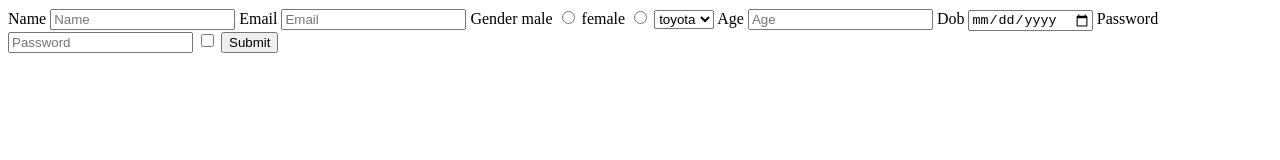
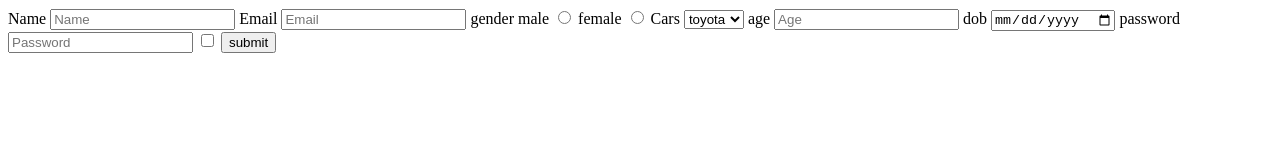
Before and after one commit to acciojob/signup-form-car-jain009, a website: page main.html in a window 1280 px wide. Drawn offline with Linux system fonts and the light colour scheme.

Commit message:
created a submission

```diff
--- a/main.html
+++ b/main.html
@@ -14,8 +14,8 @@
 		<input  required type="text" id="name" placeholder="Name">
 		<label  id="email">Email</label>
 		<input required type="email" id="email" placeholder="Email">
-		<label >
-			Gender
+		<label>
+			gender
 		<label  id="gender_m">male
 		<input  required type="radio" id="gender_m" placeholder="">
 		</label>
@@ -24,21 +24,22 @@
 		<input required type="radio" id="gender_f" placeholder="">
 		</label>
 			</label>
+		<label id="cars">Cars</label>
 		<select placeholder="--Please choose an option--" required id="cars">
 			<option>toyota</option>
 			<option>nexon</option>
 			<option>suzuki</option>
 		</select>
-		<label id="dob">Age</label>
+		<label id="dob">age</label>
 		<input type="number" placeholder="Age" required id="dob">
-		<label id="tel">Dob</label>
+		<label id="tel">dob</label>
 		<input required id="tel" type="date" >
-		<label id="password">Password</label>
+		<label id="password">password</label>
 		<input  id="password" type="password" placeholder="Password" >
 		<label id="tos"></label>
 		<input  required id="tos" type="checkbox" placeholder="-" >
 
-		<button type="submit" id="submit">Submit</button>
+		<button type="submit" id="submit">submit</button>
 
 	</form>
     <script type="text/javascript" src="./script.js">
```
